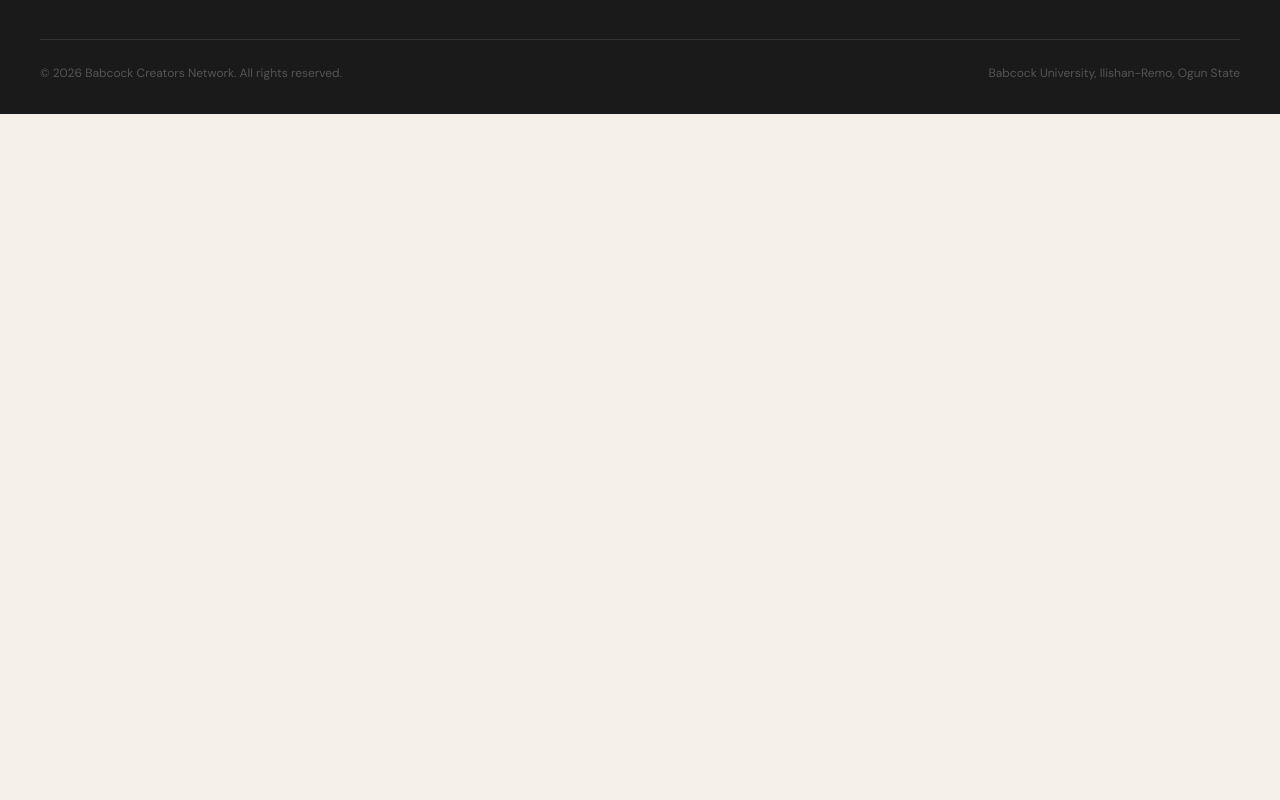
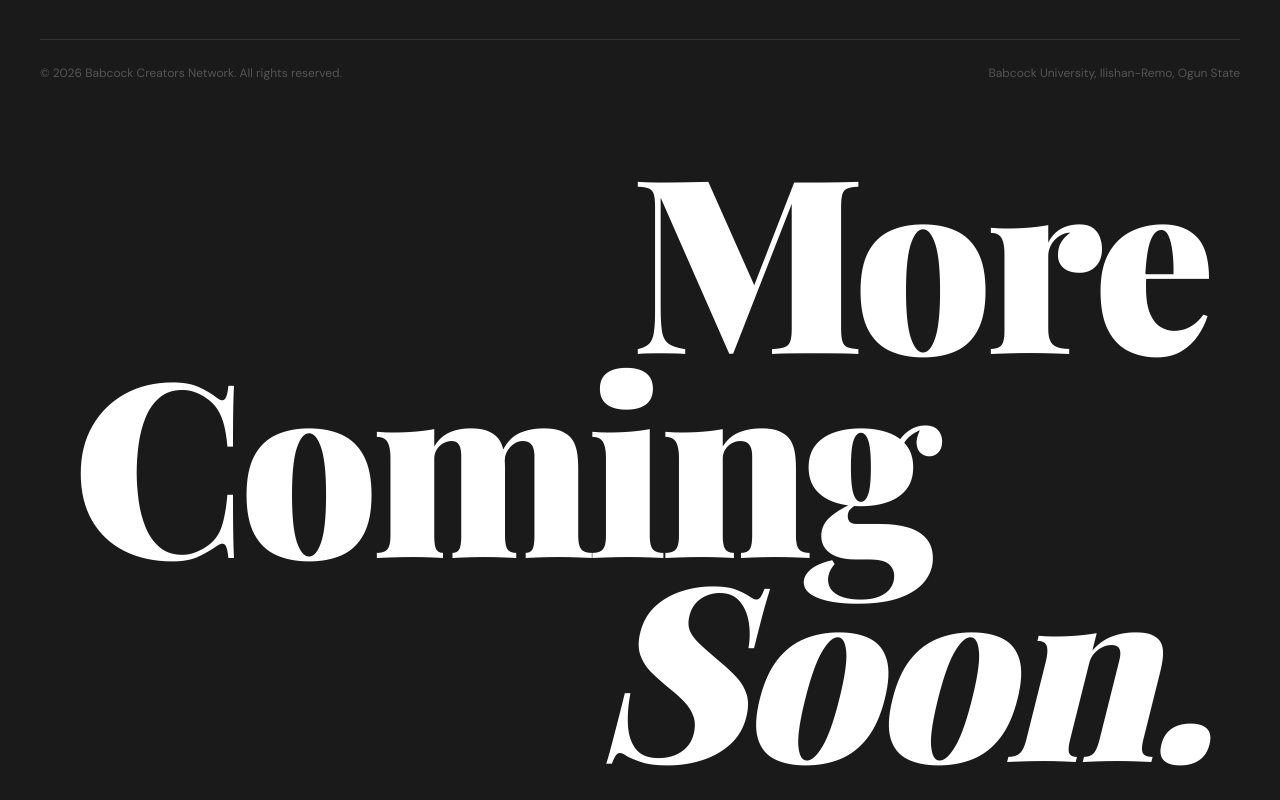
Before and after one commit to Kachi-Obata/BabcockCreatorsNetwork, a Next.js app: page / in a window 1280 px wide. Shown: the part 7998-8798 px from the top of the page. Before the commit the page ends 8112 px from the top, so only its background shows below. Built offline with nearby package versions, Linux system fonts and the light colour scheme.

Commit message:
coming soon footer

```diff
--- a/app/components/Footer.tsx
+++ b/app/components/Footer.tsx
@@ -168,6 +168,57 @@ export default function Footer() {
           </p>
         </div>
       </div>
+
+      {/* Pentagram-style closing statement */}
+      <div className="mt-16 overflow-hidden">
+        <p
+          style={{
+            fontFamily: "var(--font-playfair)",
+            fontSize: "clamp(88px, 19vw, 272px)",
+            fontWeight: 900,
+            color: "white",
+            lineHeight: 0.88,
+            letterSpacing: "-0.03em",
+            paddingRight: "clamp(16px, 2.5vw, 40px)",
+            textAlign: "right",
+            whiteSpace: "nowrap",
+          }}
+        >
+          More
+        </p>
+        <p
+          style={{
+            fontFamily: "var(--font-playfair)",
+            fontSize: "clamp(88px, 19vw, 272px)",
+            fontWeight: 900,
+            color: "white",
+            lineHeight: 0.88,
+            letterSpacing: "-0.03em",
+            paddingLeft: "clamp(16px, 2.5vw, 40px)",
+            marginTop: "-0.04em",
+            whiteSpace: "nowrap",
+          }}
+        >
+          Coming
+        </p>
+        <p
+          style={{
+            fontFamily: "var(--font-playfair)",
+            fontSize: "clamp(88px, 19vw, 272px)",
+            fontWeight: 900,
+            color: "white",
+            lineHeight: 0.88,
+            letterSpacing: "-0.03em",
+            fontStyle: "italic",
+            paddingRight: "clamp(16px, 2.5vw, 40px)",
+            marginTop: "-0.04em",
+            textAlign: "right",
+            whiteSpace: "nowrap",
+          }}
+        >
+          Soon.
+        </p>
+      </div>
     </footer>
   );
 }
```
